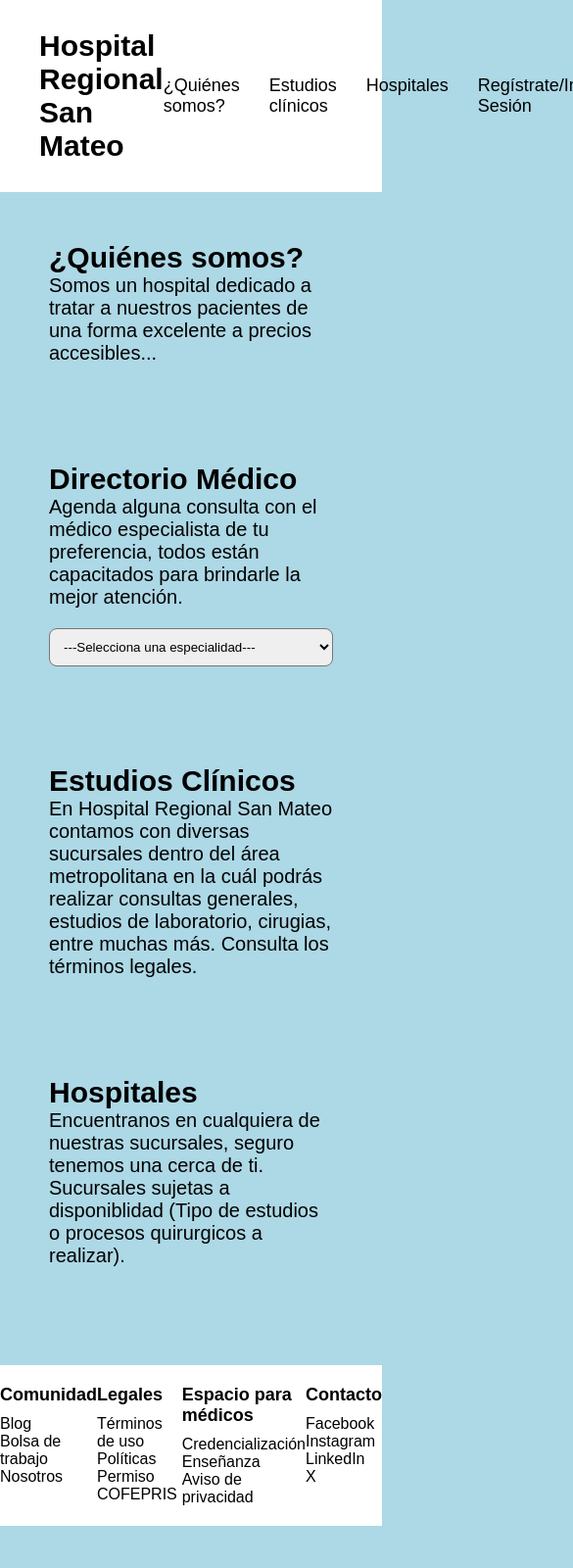
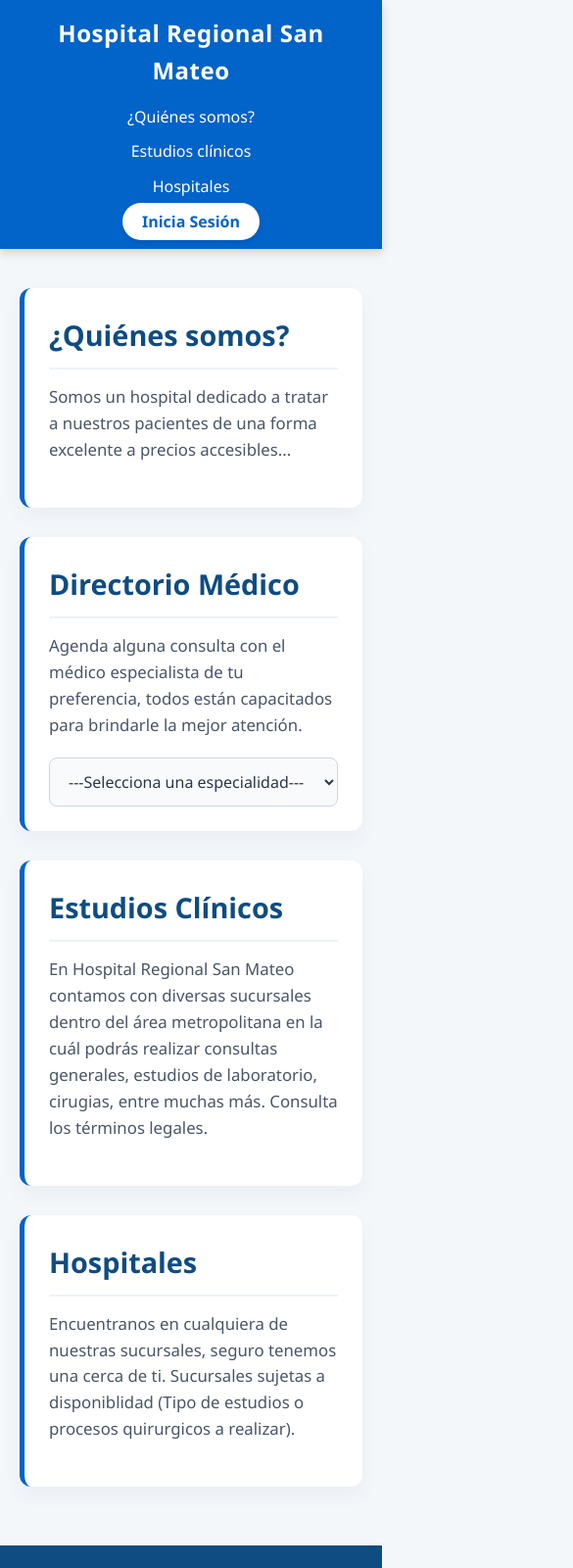
Before and after one commit to Calamitus7u7/Desarrollo_Web, a website: page index.html in a window 390 px wide. Shown: the top 1600 px of the page at 98% size, 585 px wide, since content can reach past the window. Before the commit the page ends 1557 px from the top, so only its background shows below. Drawn offline with Linux system fonts and the light colour scheme.

Commit message:
Actualizacion y requerimientos básicos para el proyecto

```diff
--- /dev/null
+++ b/forms/formsstyle/formPaciente.css
@@ -0,0 +1,122 @@
+/* =========================================
+   Estilos Base y Reseteo
+   ========================================= */
+* {
+    box-sizing: border-box;
+    margin: 0;
+    padding: 0;
+    font-family: 'Segoe UI', Roboto, Helvetica, Arial, sans-serif;
+}
+
+body {
+
+    background-color: #f0f4f8;
+    color: #333;
+    display: flex;
+    justify-content: center;
+    align-items: center;
+    min-height: 100vh;
+    padding: 20px;
+}
+
+/* =========================================
+   Contenedor Principal (La Tarjeta)
+   ========================================= */
+.contenedor-registro {
+    background-color: #ffffff;
+    width: 100%;
+    max-width: 550px; /* Tamaño ideal para formularios */
+    padding: 40px;
+    border-radius: 12px;
+    box-shadow: 0 10px 25px rgba(0, 50, 100, 0.1); /* Sombra azulada elegante */
+    border-top: 6px solid #0263c9; /* Acento de color institucional */
+}
+
+h2 {
+    color: #0f4c81; /* Azul profundo y confiable */
+    text-align: center;
+    font-size: 1.8rem;
+    margin-bottom: 30px;
+    font-weight: 700;
+}
+
+/* =========================================
+   Estructura del Formulario
+   ========================================= */
+fieldset {
+    border: none;
+    margin-bottom: 25px;
+}
+
+legend {
+    font-size: 1.2rem;
+    color: #0263c9;
+    font-weight: 600;
+    width: 100%;
+    padding-bottom: 10px;
+    margin-bottom: 20px;
+    border-bottom: 2px solid #e1e8ed;
+}
+
+.campo {
+    display: flex;
+    flex-direction: column;
+    margin-bottom: 20px;
+}
+
+label {
+    font-size: 0.95rem;
+    color: #4a5568;
+    font-weight: 500;
+    margin-bottom: 8px;
+}
+
+/* =========================================
+   Inputs (Campos de texto)
+   ========================================= */
+input[type="text"],
+input[type="email"] {
+    padding: 12px 15px;
+    border: 1px solid #cbd5e0;
+    border-radius: 8px;
+    font-size: 1rem;
+    color: #2d3748;
+    background-color: #f8fafc;
+    transition: all 0.3s ease;
+}
+
+
+input[type="text"]:focus,
+input[type="email"]:focus {
+    outline: none;
+    border-color: #0263c9;
+    background-color: #ffffff;
+    box-shadow: 0 0 0 3px rgba(2, 99, 201, 0.2);
+}
+
+/* =========================================
+   Botón de Acción
+   ========================================= */
+button#guardarRegistro {
+    width: 100%;
+    background-color: #0263c9; /* Azul hospitalario */
+    color: #ffffff;
+    border: none;
+    padding: 15px;
+    font-size: 1.1rem;
+    font-weight: 600;
+    border-radius: 8px;
+    cursor: pointer;
+    transition: background-color 0.3s ease, transform 0.1s ease;
+    margin-top: 10px;
+}
+
+
+button#guardarRegistro:hover {
+    background-color: #014a99;
+}
+
+
+button#guardarRegistro:active {
+    transform: scale(0.98);
+}
--- a/index.html
+++ b/index.html
@@ -10,12 +10,14 @@
 
     <header>
     <h1>Hospital Regional San Mateo</h1>
-    <ul>
-        <li>¿Quiénes somos?</li>
-        <li>Estudios clínicos</li>
-        <li>Hospitales</li>
-        <li>Regístrate/Inicia Sesión</li>
-    </ul>
+<ul>
+    <li><a href="#">¿Quiénes somos?</a></li>
+    <li><a href="#">Estudios clínicos</a></li>
+    <li><a href="#">Hospitales</a></li>
+    <li>
+        <a href="/forms/login.html">Inicia Sesión</a>
+    </li>
+</ul>
 </header>
 
 <main>
--- a/style.css
+++ b/style.css
@@ -1,85 +1,191 @@
-:root{
-    --colorprimario: #fff;
-    --colorsecundario: lightblue;
+/* =========================================
+   1. Reseteo y Tipografía Base
+   ========================================= */
+* {
+    box-sizing: border-box;
+    margin: 0;
+    padding: 0;
+    font-family: 'Segoe UI', Roboto, Helvetica, Arial, sans-serif;
 }
 
-* {
-    margin: 0;
-    padding: 0;
-    box-sizing: border-box;
+body {
+    background-color: #f4f7fa; /* Fondo general muy claro */
+    color: #333;
+    line-height: 1.6;
 }
 
+/* =========================================
+   2. Navegación Principal (Header)
+   ========================================= */
 header {
-    background-color: var(--colorprimario);
-    padding: 30px 40px;
+    background-color: #0263c9; /* Azul institucional */
+    color: #ffffff;
+    padding: 15px 5%;
     display: flex;
+    justify-content: space-between;
     align-items: center;
-    justify-content: space-between;
+    position: sticky; /* Se queda fijo al bajar */
+    top: 0;
+    z-index: 1000;
+    box-shadow: 0 4px 10px rgba(0, 0, 0, 0.15);
 }
 
 header h1 {
-    font-size: 30px;
+    font-size: 1.5rem;
+    font-weight: 700;
+    letter-spacing: 0.5px;
 }
 
 header ul {
-    list-style-type: none;
+    list-style: none;
     display: flex;
     gap: 30px;
-    font-size: 18px;
+    align-items: center;
 }
 
-.Acerca {
-    padding: 50px;
-    font-size: 20px;
-}
-.Estudios{
-    padding: 50px;
-    font-size:20px;
+header ul li a {
+    color: #ffffff;
+    text-decoration: none;
+    font-weight: 500;
+    transition: opacity 0.3s ease;
 }
 
-.medicos{
-    padding:50px;
-    font-size:20px;
-}
-.form-item {
-    display: flex;
-    justify-content: center;
-    margin-top: 20px;
+header ul li a:hover {
+    opacity: 0.8; /* Efecto sutil al pasar el mouse */
 }
 
-.form-select {
-    width: 300px;
-    padding: 10px;
-    border-radius: 8px;
-}
-.Hospitales{
-    padding:50px;
-    font-size:20px;
+/* Estilo especial tipo "botón" para el Inicio de Sesión */
+header ul li:last-child a {
+    background-color: #ffffff;
+    color: #0263c9;
+    padding: 8px 20px;
+    border-radius: 25px;
+    font-weight: 600;
+    box-shadow: 0 2px 5px rgba(0,0,0,0.1);
+    transition: all 0.3s ease;
 }
 
-body {
-    background-color: var(--colorsecundario);
-    font-family: sans-serif;
+header ul li:last-child a:hover {
+    background-color: #e2e8f0;
+    opacity: 1;
 }
 
+/* =========================================
+   3. Contenido Principal (Main y Secciones)
+   ========================================= */
+main {
+    max-width: 1200px;
+    margin: 40px auto;
+    padding: 0 20px;
+    display: flex;
+    flex-direction: column;
+    gap: 30px; /* Espacio entre secciones */
+}
+
+section {
+    background-color: #ffffff;
+    padding: 40px;
+    border-radius: 12px;
+    box-shadow: 0 8px 20px rgba(0, 50, 100, 0.05); /* Sombra elegante */
+    border-left: 5px solid #0263c9; /* Detalle visual en el borde izquierdo */
+}
+
+section h2 {
+    color: #0f4c81; /* Azul marino */
+    font-size: 1.8rem;
+    margin-bottom: 15px;
+    border-bottom: 2px solid #edf2f7;
+    padding-bottom: 10px;
+}
+
+section p {
+    color: #4a5568;
+    font-size: 1.05rem;
+    margin-bottom: 20px;
+}
+
+/* =========================================
+   4. Menú Desplegable (Select de Médicos)
+   ========================================= */
+.form-select {
+    width: 100%;
+    max-width: 400px;
+    padding: 12px 15px;
+    border: 1px solid #cbd5e0;
+    border-radius: 8px;
+    font-size: 1rem;
+    color: #2d3748;
+    background-color: #f8fafc;
+    cursor: pointer;
+    outline: none;
+    transition: all 0.3s ease;
+}
+
+.form-select:focus {
+    border-color: #0263c9;
+    box-shadow: 0 0 0 3px rgba(2, 99, 201, 0.2);
+}
+
+/* =========================================
+   5. Pie de Página (Footer)
+   ========================================= */
 footer {
-    padding: 20px 0;
-    background-color: var(--colorprimario);
-    margin-top: 50px;
+    background-color: #0f4c81; /* Azul profundo */
+    color: #ffffff;
+    padding: 60px 20px 30px;
+    margin-top: 60px;
 }
 
 .container {
-    display: flex;
-    justify-content: space-around;
-    align-items: flex-start;
+    max-width: 1200px;
+    margin: 0 auto;
+    display: grid;
+    /* CSS Grid mágico: Crea columnas adaptables según el espacio */
+    grid-template-columns: repeat(auto-fit, minmax(200px, 1fr));
+    gap: 40px;
+}
+
+footer h5 {
+    color: #90cdf4; /* Azul claro para contrastar */
+    font-size: 1.2rem;
+    margin-bottom: 20px;
+    font-weight: 600;
+}
+
+footer ul {
     list-style: none;
 }
 
-.container h5 {
-    font-size: 18px;
-    margin-bottom: 10px;
+footer ul li {
+    color: #e2e8f0;
+    margin-bottom: 12px;
+    font-size: 0.95rem;
+    cursor: pointer;
+    transition: color 0.3s ease, transform 0.2s ease;
 }
 
-.container ul {
-    list-style: none;
+footer ul li:hover {
+    color: #ffffff;
+    transform: translateX(5px); /* Pequeño salto a la derecha al pasar el mouse */
 }
+
+/* =========================================
+   6. Diseño Responsivo (Móviles)
+   ========================================= */
+@media (max-width: 768px) {
+    header {
+        flex-direction: column;
+        gap: 15px;
+        text-align: center;
+    }
+
+    header ul {
+        flex-direction: column;
+        width: 100%;
+        gap: 10px;
+    }
+
+    section {
+        padding: 25px;
+    }
+}
```
Also changed, not shown: Requerimientos/reqs/modelo_ER_citas_medicas.html (added, +136 -0 lines), forms/formPaciente.html (added, +53 -0 lines), forms/formsstyle/login.css (added, +119 -0 lines), forms/login.html (added, +42 -0 lines), js/buttonconfigs.js (added, +25 -0 lines), Requerimientos/reqs/casos_de_uso_citas_medicas.svg (added), Requerimientos/reqs/flujo_agendar_cita.svg (added), js/primerosscripts.js (deleted).
